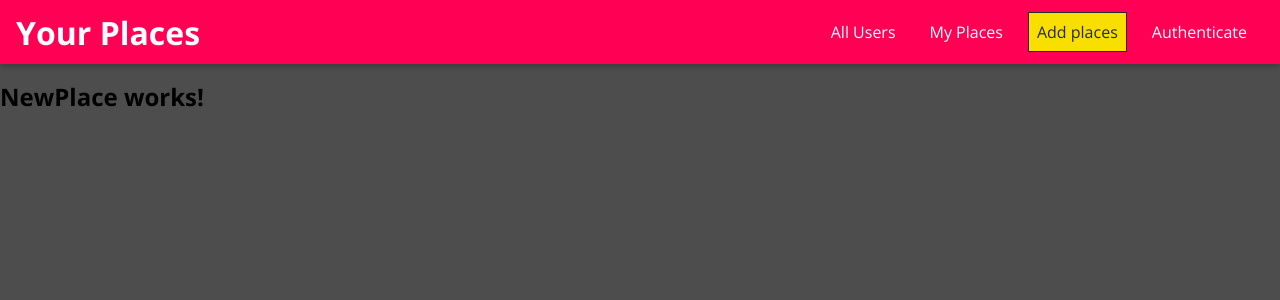
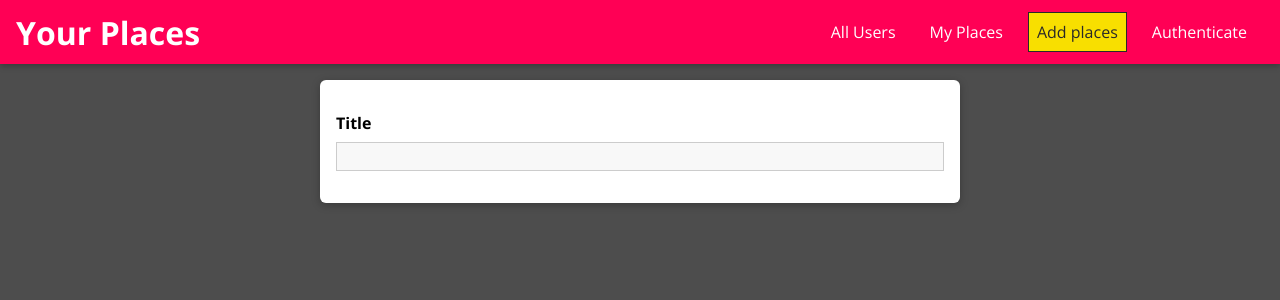
Before and after one commit to fedi1919/FrontEnd-mern, a React (Create React App) app: page /places/new in a window 1280 px wide. Shown: the top 300 px of the page. Built offline with nearby package versions, Linux system fonts and the light colour scheme.

Commit message:
adding custom form

```diff
--- a/public/index.html
+++ b/public/index.html
@@ -29,6 +29,7 @@
   <body>
     <noscript>You need to enable JavaScript to run this app.</noscript>
     <div id="backdrop-hook"></div>
+    <div id="modal-hook"></div>
     <div id="drawer-hook"></div>
     <div id="root"></div>
     <!--
--- a/src/places/components/PlaceItem.css
+++ b/src/places/components/PlaceItem.css
@@ -48,6 +48,11 @@
   margin: 0.5rem;
 }
 
+.map-container {
+  height: 20rem;
+  width: 100%;
+}
+
 @media (min-width: 768px) {
   .place-item__image {
     height: 20rem;
--- a/src/places/components/PlaceItem.js
+++ b/src/places/components/PlaceItem.js
@@ -1,12 +1,32 @@
-import React from "react";
+import React, { useState } from "react";
 
 import Card from "../../shared/components/UIElements/Card";
 import Button from "../../shared/components/FormElements/Button";
+import Modal from "../../shared/components/UIElements/Modal";
 
 import "./PlaceItem.css";
 
 function PlaceItem(props) {
+  const [showMap, setShowMap] = useState(false);
+
+  const openMapHandler = () => setShowMap(true);
+
+  const closeMapHandler = () => setShowMap(false);
+
   return (
+    <React.Fragment>
+      <Modal
+        show={showMap}
+        onCancel={closeMapHandler}
+        header={props.address}
+        contenClass="place-item__modal-content"
+        footerClass="place-item__modal-actions"
+        footer={<Button onClick={closeMapHandler}>CLOSE</Button>}
+      >
+        <div className="map-container">
+          <h2>THE MAP!</h2>
+        </div>
+      </Modal>
       <li className="place-item">
         <Card className="place-item__content">
           <div className="place-item__image">
@@ -18,12 +38,15 @@
             <p>{props.description}</p>
           </div>
           <div className="place-item__actions">
-          <Button inverse>VIEW ON MAP</Button>
+            <Button inverse onClick={openMapHandler}>
+              VIEW ON MAP
+            </Button>
             <Button to={`/place/${props.id}`}>EDIT</Button>
             <Button danger>DELETE</Button>
           </div>
         </Card>
       </li>
+    </React.Fragment>
   );
 }
 
--- /dev/null
+++ b/src/places/pages/NewPlace.css
@@ -0,0 +1,10 @@
+.place-form {
+  list-style: none;
+  margin: 0 auto;
+  padding: 1rem;
+  width: 90%;
+  max-width: 40rem;
+  box-shadow: 0 2px 8px rgba(0, 0, 0, 0.26);
+  border-radius: 6px;
+  background: white;
+}
--- a/src/places/pages/NewPlace.js
+++ b/src/places/pages/NewPlace.js
@@ -1,7 +1,21 @@
 import React from "react";
 
-function NewPlace() {
-  return <h2>NewPlace works!</h2>;
-}
+import Input from "../../shared/components/FormElements/Input";
+import { VALIDATOR_REQUIRE } from "../../shared/util/validator";
+import "./NewPlace.css";
+
+const NewPlace = () => {
+  return (
+    <form className="place-form">
+      <Input
+        element="input"
+        type="text"
+        label="Title"
+        validators={[VALIDATOR_REQUIRE()]}
+        errorText="Please enter a valid title."
+      />
+    </form>
+  );
+};
 
 export default NewPlace;
--- /dev/null
+++ b/src/shared/components/FormElements/Input.css
@@ -0,0 +1,41 @@
+.form-control {
+  margin: 1rem 0;
+}
+
+.form-control label,
+.form-control input,
+.form-control textarea {
+  display: block;
+}
+
+.form-control label {
+  font-weight: bold;
+  margin-bottom: 0.5rem;
+}
+
+.form-control input,
+.form-control textarea {
+  width: 100%;
+  font: inherit;
+  border: 1px solid #ccc;
+  background: #f8f8f8;
+  padding: 0.15rem 0.25rem;
+}
+
+.form-control input:focus,
+.form-control textarea:focus {
+  outline: none;
+  background: #ebebeb;
+  border-color: #510077;
+}
+
+.form-control--invalid label,
+.form-control--invalid p {
+  color: red;
+}
+
+.form-control--invalid input,
+.form-control--invalid textarea {
+  border-color: red;
+  background: #ffd1d1;
+}
--- /dev/null
+++ b/src/shared/components/FormElements/Input.js
@@ -0,0 +1,78 @@
+import React, { useReducer } from "react";
+import { validate } from "../../util/validator";
+
+import "./Input.css";
+
+const inputReducer = (state, action) => {
+  switch (action.type) {
+    case "CHANGE":
+      return {
+        ...state,
+        value: action.val,
+        isValid: validate(action.val, action.validators),
+      };
+    case "TOUCH":
+      return {
+        ...state,
+        isTouched: true,
+      };
+    default:
+      return state;
+  }
+};
+
+const Input = (props) => {
+  const [inputState, dispatch] = useReducer(inputReducer, {
+    value: "",
+    isValid: false,
+    isTouched: false,
+  });
+
+  const changeHandler = (event) => {
+    dispatch({
+      type: "CHANGE",
+      val: event.target.value,
+      validators: props.validators,
+    });
+  };
+
+  const touchHandler = () => {
+    dispatch({
+      type: "TOUCH",
+    });
+  };
+
+  const element =
+    props.element === "input" ? (
+      <input
+        id={props.id}
+        type={props.type}
+        placeholder={props.placeholder}
+        onChange={changeHandler}
+        onBlur={touchHandler}
+        value={inputState.value}
+      />
+    ) : (
+      <textarea
+        id={props.id}
+        rows={props.rows || 3}
+        onChange={changeHandler}
+        onBlur={touchHandler}
+        value={inputState.value}
+      />
+    );
+
+  return (
+    <div
+      className={`form-control ${
+        !inputState.isValid && inputState.isTouched && "form-control--invalid"
+      }`}
+    >
+      <label htmlFor={props.id}>{props.label}</label>
+      {element}
+      {!inputState.isValid && inputState.isTouched && <p>{props.errorText}</p>}
+    </div>
+  );
+};
+
+export default Input;
--- /dev/null
+++ b/src/shared/components/UIElements/Modal.css
@@ -0,0 +1,58 @@
+.modal {
+  z-index: 100;
+  position: fixed;
+  top: 22vh;
+  left: 10%;
+  width: 80%;
+  background: white;
+  box-shadow: 0 2px 8px rgba(0, 0, 0, 0.26);
+  border-radius: 8px;
+}
+
+.modal__header {
+  width: 100%;
+  padding: 1rem 0.5rem;
+  background: #2a006e;
+  color: white;
+}
+
+.modal__header h2 {
+  margin: 0.5rem;
+}
+
+.modal__content {
+  padding: 1rem 0.5rem;
+}
+
+.modal__footer {
+  padding: 1rem 0.5rem;
+}
+
+@media (min-width: 768px) {
+  .modal {
+    left: calc(50% - 20rem);
+    width: 40rem;
+  }
+}
+
+.modal-enter {
+  transform: translateY(-10rem);
+  opacity: 0;
+}
+
+.modal-enter-active {
+  transform: translateY(0);
+  opacity: 1;
+  transition: all 200ms;
+}
+
+.modal-exit {
+  transform: translateY(0);
+  opacity: 1;
+}
+
+.modal-exit-active {
+  transform: translateY(-10rem);
+  opacity: 0;
+  transition: all 200ms;
+}
--- /dev/null
+++ b/src/shared/components/UIElements/Modal.js
@@ -0,0 +1,51 @@
+import React from "react";
+import ReactDom from "react-dom";
+import { CSSTransition } from "react-transition-group";
+
+import Backdrop from "./Backdrop";
+
+import "./Modal.css";
+
+const ModalOverlay = (props) => {
+  const content = (
+    <div className={`modal ${props.className}`} style={props.style}>
+      <header className={`modal__header ${props.headerClass}`}>
+        <h2>{props.header}</h2>
+      </header>
+      <form
+        onSubmit={
+          props.onSubmit ? props.onSubmit : (event) => event.preventDefault()
+        }
+      >
+        <div className={`modal__content ${props.contentClass}`}>
+          {props.children}
+        </div>
+        <footer className={`modal__footer ${props.footerClass}`}>
+          {props.footer}
+        </footer>
+      </form>
+    </div>
+  );
+
+  return ReactDom.createPortal(content, document.getElementById("modal-hook"));
+};
+
+function Modal(props) {
+  return (
+    <React.Fragment>
+      {props.show && <Backdrop onClick={props.onCancel} />}
+      <CSSTransition
+        in={props.show}
+        mountOnEnter
+        unmountOnExit
+        timeout={200}
+        classNames="modal"
+      >
+        <ModalOverlay {...props} />
+        {/*it takes the props we pass to Modal  and forward it to ModalOverlay*/}
+      </CSSTransition>
+    </React.Fragment>
+  );
+}
+
+export default Modal;
--- /dev/null
+++ b/src/shared/util/validator.js
@@ -0,0 +1,46 @@
+const VALIDATOR_TYPE_REQUIRE = "REQUIRE";
+const VALIDATOR_TYPE_MINLENGTH = "MINLENGTH";
+const VALIDATOR_TYPE_MAXLENGTH = "MAXLENGTH";
+const VALIDATOR_TYPE_MIN = "MIN";
+const VALIDATOR_TYPE_MAX = "MAX";
+const VALIDATOR_TYPE_EMAIL = "EMAIL";
+const VALIDATOR_TYPE_FILE = "FILE";
+
+export const VALIDATOR_REQUIRE = () => ({ type: VALIDATOR_TYPE_REQUIRE });
+export const VALIDATOR_FILE = () => ({ type: VALIDATOR_TYPE_FILE });
+export const VALIDATOR_MINLENGTH = (val) => ({
+  type: VALIDATOR_TYPE_MINLENGTH,
+  val: val,
+});
+export const VALIDATOR_MAXLENGTH = (val) => ({
+  type: VALIDATOR_TYPE_MAXLENGTH,
+  val: val,
+});
+export const VALIDATOR_MIN = (val) => ({ type: VALIDATOR_TYPE_MIN, val: val });
+export const VALIDATOR_MAX = (val) => ({ type: VALIDATOR_TYPE_MAX, val: val });
+export const VALIDATOR_EMAIL = () => ({ type: VALIDATOR_TYPE_EMAIL });
+
+export const validate = (value, validators) => {
+  let isValid = true;
+  for (const validator of validators) {
+    if (validator.type === VALIDATOR_TYPE_REQUIRE) {
+      isValid = isValid && value.trim().length > 0;
+    }
+    if (validator.type === VALIDATOR_TYPE_MINLENGTH) {
+      isValid = isValid && value.trim().length >= validator.val;
+    }
+    if (validator.type === VALIDATOR_TYPE_MAXLENGTH) {
+      isValid = isValid && value.trim().length <= validator.val;
+    }
+    if (validator.type === VALIDATOR_TYPE_MIN) {
+      isValid = isValid && +value >= validator.val;
+    }
+    if (validator.type === VALIDATOR_TYPE_MAX) {
+      isValid = isValid && +value <= validator.val;
+    }
+    if (validator.type === VALIDATOR_TYPE_EMAIL) {
+      isValid = isValid && /^\S+@\S+\.\S+$/.test(value);
+    }
+  }
+  return isValid;
+};
```
Also changed, not shown: src/shared/components/UIElements/Map.js (added, +9 -0 lines), src/shared/components/UIElements/Map.css (added). Lines whose indentation alone changed are shown as unchanged.
